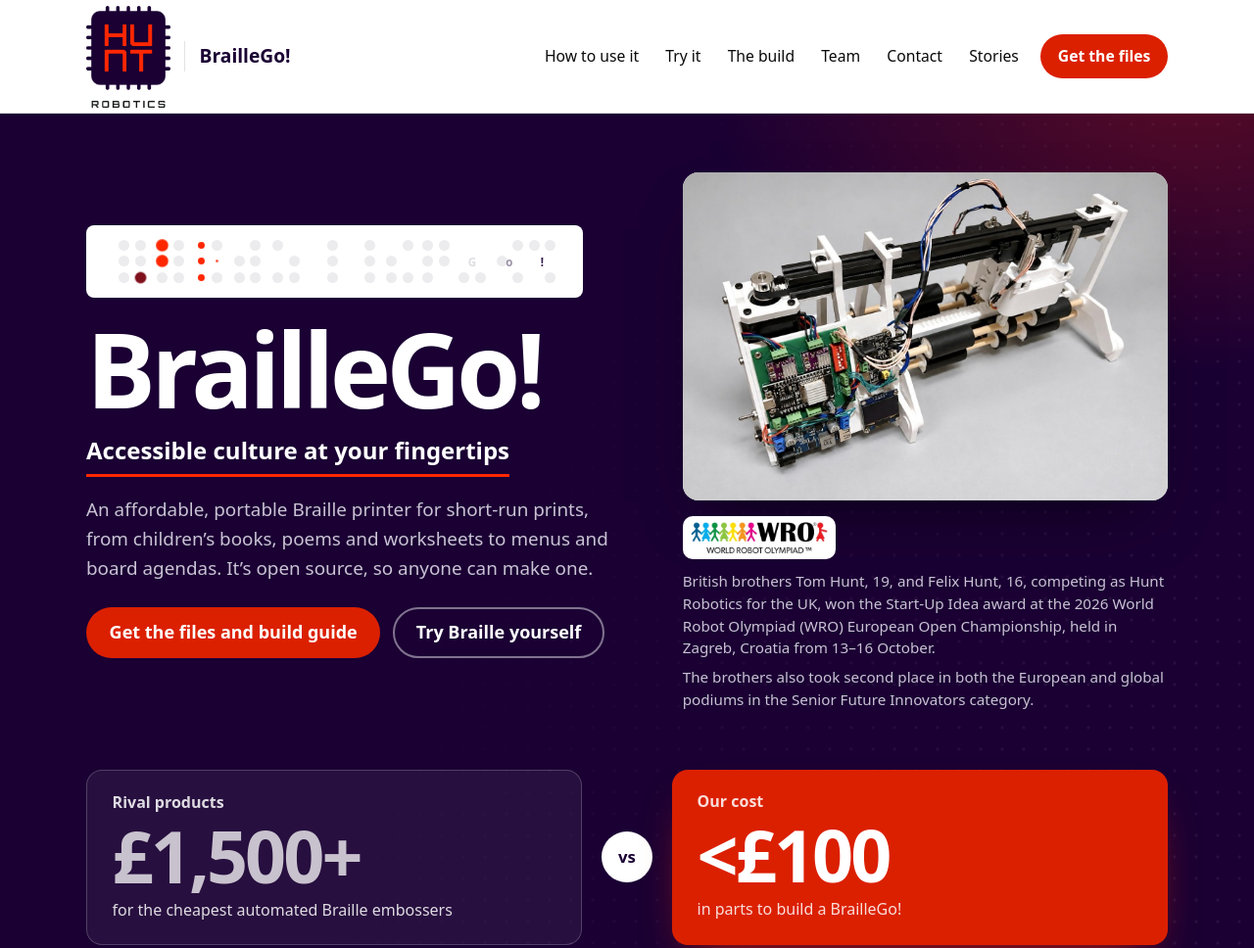
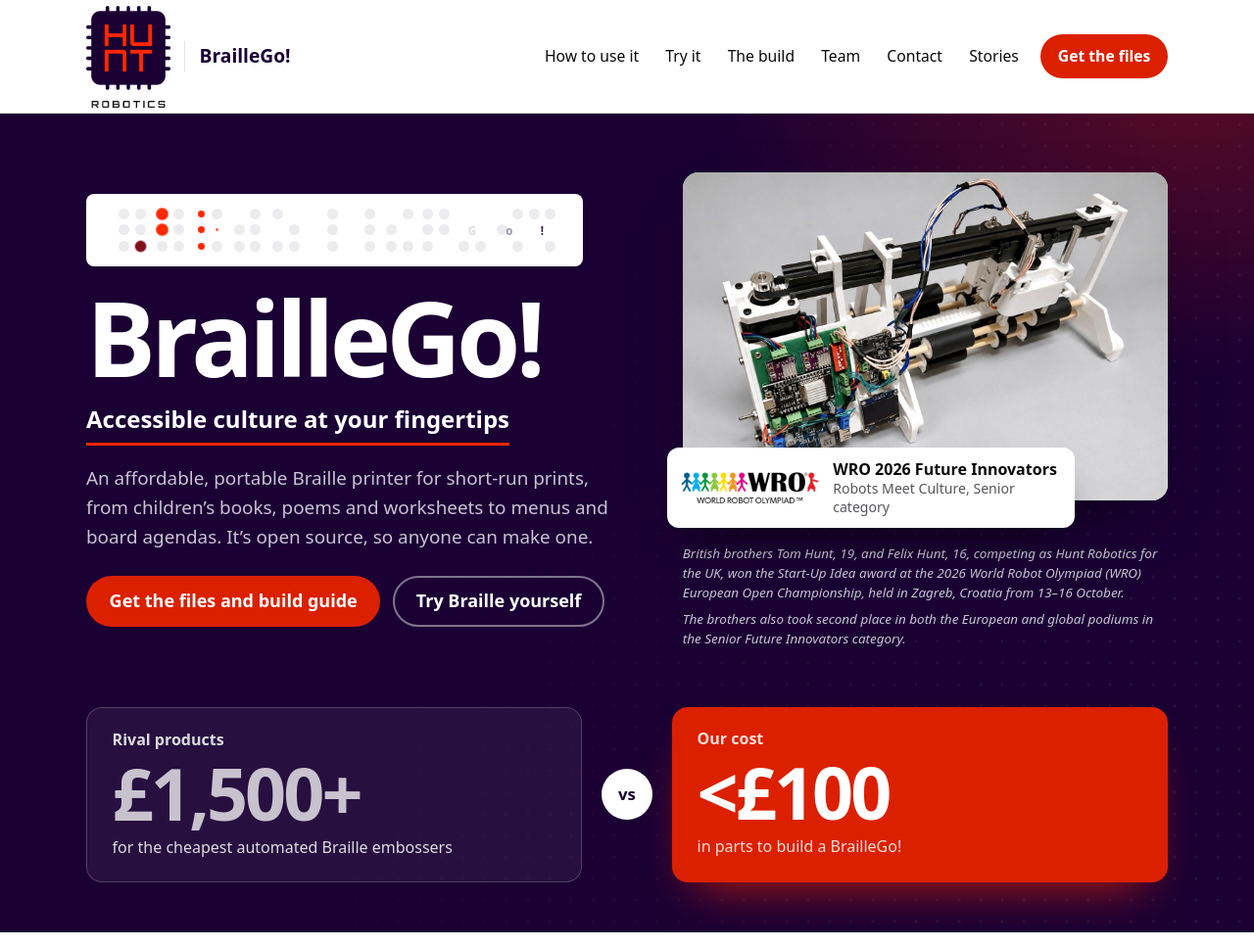
Before and after one commit to huntfelix/BrailleGoWebsite, a plain HTML site: page index.html in a window 1280 px wide. Shown: the top 968 px of the page at 98% size. Drawn offline with Linux system fonts and the light colour scheme; a web font is replaced by a local one.

Commit message:
Restore WRO badge over the machine photo; smaller italic award text
Co-Authored-By: Claude Opus 5.5 <noreply@anthropic.com>
Claude-Session: https://claude.ai/code/session_01EbMLTgkoHJ7c2TzAvu6P9D

```diff
--- a/index.html
+++ b/index.html
@@ -13,7 +13,7 @@
   <link rel="preconnect" href="https://fonts.googleapis.com">
   <link rel="preconnect" href="https://fonts.gstatic.com" crossorigin>
   <link href="https://fonts.googleapis.com/css2?family=Atkinson+Hyperlegible+Next:ital,wght@0,300;0,400;0,500;0,700;0,800;1,400&display=swap" rel="stylesheet">
-  <link rel="stylesheet" href="style.css?v=10">
+  <link rel="stylesheet" href="style.css?v=11">
 </head>
 <body>
   <a class="skip" href="#main">Skip to content</a>
@@ -57,11 +57,19 @@
         </div>
 
         <div class="hero-visual">
-          <div class="hero-photo">
-            <img src="assets/img/printer.jpg" width="1400" height="946" alt="The BrailleGo! printer: a white 3D-printed frame on aluminium rails, with stepper motors, rollers and a green control board.">
+          <div class="hero-photo-wrap">
+            <div class="hero-photo">
+              <img src="assets/img/printer.jpg" width="1400" height="946" alt="The BrailleGo! printer: a white 3D-printed frame on aluminium rails, with stepper motors, rollers and a green control board.">
+            </div>
+            <div class="badge">
+              <img class="badge-logo" src="assets/logos/wro.png" alt="World Robot Olympiad" data-fallback="WRO">
+              <div>
+                <strong>WRO 2026 Future Innovators</strong>
+                <span>Robots Meet Culture, Senior category</span>
+              </div>
+            </div>
           </div>
           <div class="award">
-            <img class="award-logo" src="assets/logos/wro.png" alt="World Robot Olympiad" data-fallback="WRO">
             <div class="award-text">
               <p>British brothers Tom Hunt, 19, and Felix Hunt, 16, competing as Hunt Robotics for the UK, won the Start-Up Idea award at the 2026 World Robot Olympiad (WRO) European Open Championship, held in Zagreb, Croatia from 13–16 October.</p>
               <p>The brothers also took second place in both the European and global podiums in the Senior Future Innovators category.</p>
--- a/style.css
+++ b/style.css
@@ -183,14 +183,25 @@ p { margin: 0 0 1rem; max-width: 64ch; }
 .hero-visual { position: relative; }
 .hero-photo { border-radius: 16px; overflow: hidden; background: #E9E9EB; box-shadow: var(--shadow-lg); }
 .hero-photo img { width: 100%; aspect-ratio: 1400 / 946; object-fit: cover; }
-.award { margin-top: 1rem; }
-.award-logo {
-  height: 44px; width: auto; margin-bottom: .7rem;
-  background: #fff; border-radius: 10px; padding: 6px 8px;
+.hero-photo-wrap { position: relative; }
+.badge {
+  position: absolute; left: -1rem; bottom: -1.75rem;
+  display: flex; align-items: center; gap: .9rem;
+  background: #fff; color: var(--ink);
+  border-radius: 12px; padding: .75rem 1.1rem .75rem .9rem;
+  box-shadow: 0 18px 40px -16px rgba(0,0,0,.55);
+  max-width: min(26rem, 92%);
 }
-.award-text p { margin: 0 0 .45rem; font-size: .95rem; line-height: 1.5; color: var(--on-dark-muted); max-width: none; }
+.badge-logo { height: 32px; width: auto; flex: none; }
+.badge strong { display: block; font-size: 1rem; line-height: 1.25; }
+.badge span { display: block; font-size: .88rem; color: var(--muted); line-height: 1.35; }
+@media (max-width: 920px) { .badge { left: .75rem; } }
+@media (max-width: 480px) { .badge { position: static; margin-top: 1rem; max-width: none; } }
+
+.award { margin-top: 2.75rem; }
+.award-text p { margin: 0 0 .4rem; font-size: .84rem; font-style: italic; line-height: 1.5; color: var(--on-dark-muted); max-width: none; }
 .award-text p:last-child { margin-bottom: 0; }
-
+@media (max-width: 480px) { .award { margin-top: 1rem; } }
 
 /* ---------- Buttons ---------- */
 .btn {
```
Also changed, not shown: licence.html (+1 -1 lines), stories.html (+1 -1 lines).
